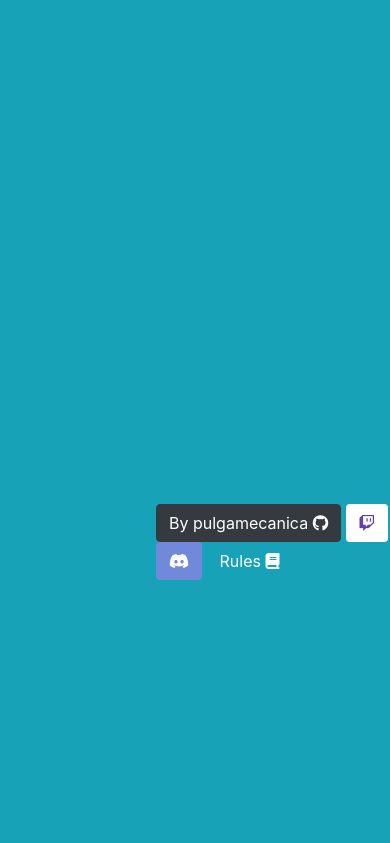
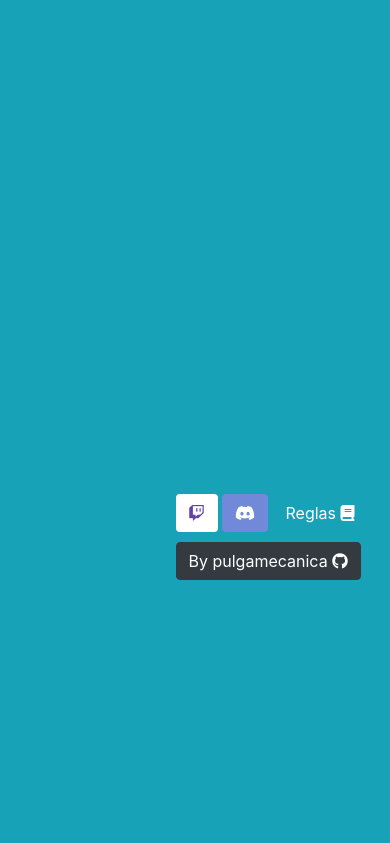
Before and after one commit to pulgamecanica/nilu-Torneo, a Rails app: page / in a window 390 px wide. Shown: the part 248-1091 px from the top of the page. Run offline with Rails 7, Linux system fonts and the light colour scheme; data that the repository does not hold is empty; style sheets or scripts are compiled from the project's sources; some libraries are stand-ins or nearby versions.

Commit message:
Changed github link button and added link to googleForms for the Rules

```diff
--- a/app/assets/stylesheets/visitors/_categories.scss
+++ b/app/assets/stylesheets/visitors/_categories.scss
@@ -28,8 +28,8 @@ html {
 				}
 				.footer {
 					position: fixed;
-					bottom: 1em;
-					left: 40%;
+					bottom: 4em;
+					left: 45%;
 					.twitch-button {
 						background-color: #fff;
 						color: #6441a5;
@@ -39,6 +39,11 @@ html {
 						color: #fff;
 					}
 				}
+				.git-dev {
+					position: fixed;
+					bottom: 1em;
+					left: 45%;
+				}
 			}
 		}
 	}
--- a/app/views/visitors/home/index.html.erb
+++ b/app/views/visitors/home/index.html.erb
@@ -2,7 +2,7 @@
   <h1 class="display-4 text-center">NILUTORNEO</h1>
   <p class="text-center lead">1er NILUTORNEO, inscripción abierta a partir del 18 de Mayo (1 vs 1)</p>
   <p class="text-center">
-    <a class="btn btn-info col-md-2 btn-lg" href="#" role="button">Saber más</a>
+    <a class="btn btn-info col-md-2 btn-lg" href="https://docs.google.com/document/d/1qmk3QK-E5KjPnmKYDkGHqGd-oOpbTo0TPQQ2eHtUmok/edit?usp=sharing" role="button">Saber más</a>
   </p>
 </div>
 <% if Background.get_random_background.present? %>
@@ -27,9 +27,11 @@
 		</div>
 	</div>
 	<div class="footer">
-		<a class="btn btn-dark" href="https://github.com/pulgamecanica" role="button">By pulgamecanica <i class="fab fa-github"></i></a>
 		<a class="btn twitch-button" href="https://www.twitch.tv/nilusa" role="button"><i class="fab fa-twitch"></i></a>
 		<a class="btn discord-button" href="https://discord.gg/kAGB9G9seF" role="button"><i class="fab fa-discord"></i></a>
-		<a class="btn btn-info" href="https://docs.google.com/document/d/1qmk3QK-E5KjPnmKYDkGHqGd-oOpbTo0TPQQ2eHtUmok/edit?usp=sharing" role="button">Rules <i class="fas fa-book"></i></a>
+		<a class="btn btn-info" href="https://docs.google.com/document/d/1qmk3QK-E5KjPnmKYDkGHqGd-oOpbTo0TPQQ2eHtUmok/edit?usp=sharing" role="button">Reglas <i class="fas fa-book"></i></a>
+	</div>
+	<div class="git-dev">
+		<a class="btn btn-dark" href="https://github.com/pulgamecanica" role="button">By pulgamecanica <i class="fab fa-github"></i></a>
 	</div>
 </div>
```
Also changed, not shown: app/assets/images/background_1.png (deleted), app/assets/images/background_3.png (deleted), app/assets/images/background_4.png (deleted), app/assets/images/background_5.png (deleted), app/assets/images/background_6.png (deleted).
